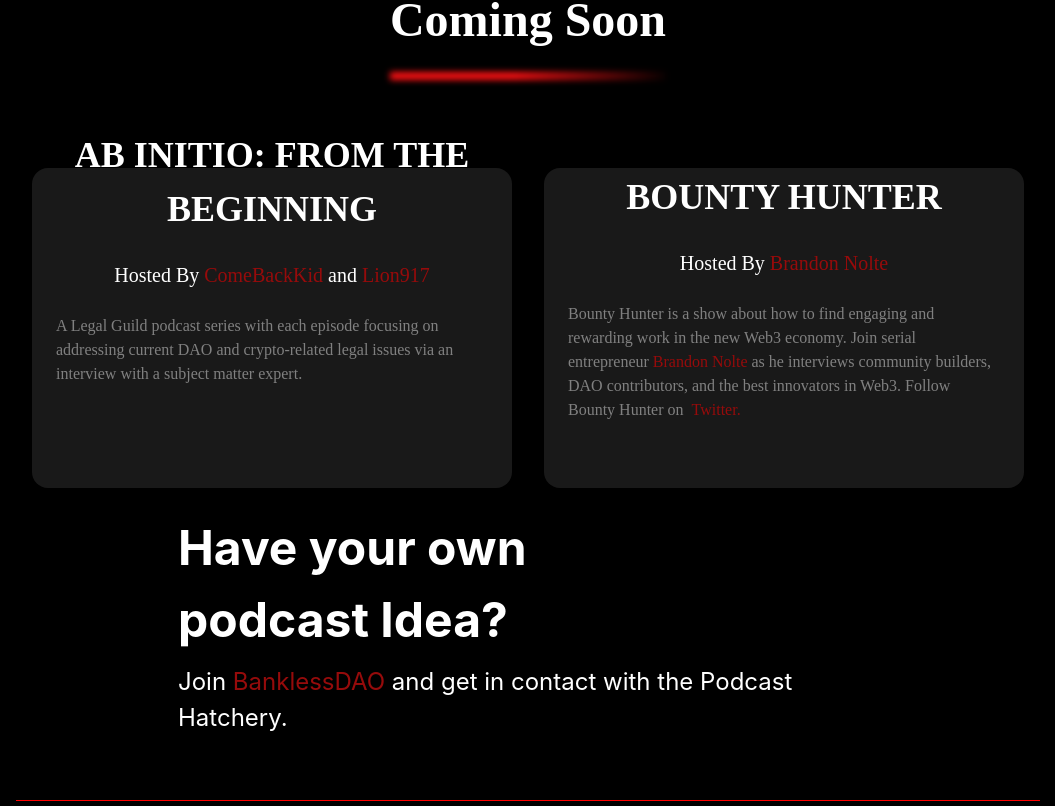
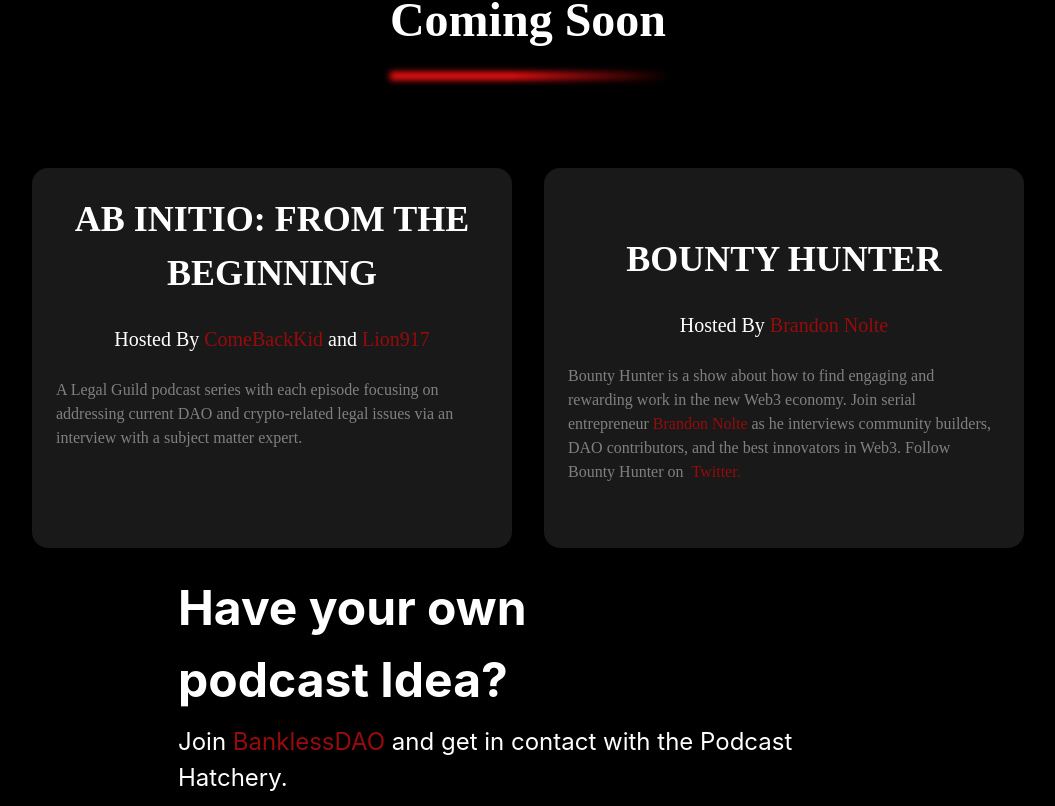
Before and after one commit to BanklessDAO/bankless-website, a Next.js app: page /listen in a window 1280 px wide. Shown: the part 1694-2500 px from the top of the page, without its empty margins (112-1167 px from the left). Built offline with nearby package versions, Linux system fonts and the light colour scheme; a web font is replaced by a local one.

Commit message:
Fixed top Spilling of heading in xl screen size

```diff
--- a/components/listen/coming-soon.tsx
+++ b/components/listen/coming-soon.tsx
@@ -31,7 +31,7 @@
             justifyContent='start'
             alignItems='center'
             background='#191919'
-            minHeight='320px'
+            minHeight={{ base: '320px', md: '380px' }}
             rowGap={4}
             padding={6}
             borderRadius={16}
@@ -39,7 +39,7 @@
             <Text
               fontFamily={'clear sans'}
               fontWeight={700}
-              mt={{ base: '0', sm: '0rem', xl: '-4rem' }}
+              mt={{ base: '0', sm: '0rem', xl: '0rem' }}
               fontSize={{ base: '1.4rem', sm: '4xl' }}
               textAlign='center'
             >
@@ -75,6 +75,7 @@
             justifyContent='center'
             alignItems='center'
             background='#191919'
+            minHeight={{ base: '320px', md: '380px' }}
             rowGap={4}
             padding={6}
             borderRadius={16}
@@ -82,7 +83,7 @@
             <Text
               fontFamily={'clear sans'}
               fontWeight={700}
-              mt={{ base: '0', sm: '0rem', xl: '-4rem' }}
+              mt={{ base: '0', sm: '0rem', xl: '0rem' }}
               fontSize={{ base: '1.4rem', sm: '4xl' }}
               textAlign='center'
             >
```
